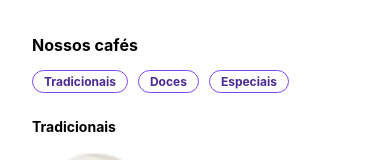
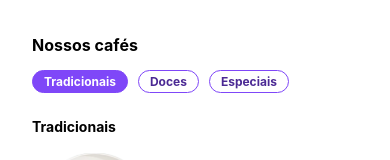
Before and after one commit to thulerjoao/CoffeeProject-Native, a React Native app: screen / in a window 390 px wide. Shown: the part 545-705 px from the top of the page. Built offline with nearby package versions, Linux system fonts and the light colour scheme.

Commit message:
feat: updated selected type of coffees in home page

```diff
--- a/src/Pages/Home/components/Home.tsx
+++ b/src/Pages/Home/components/Home.tsx
@@ -33,6 +33,7 @@ import Coffee from '../assets/Coffee.png';
 import Coffee01 from '../assets/Coffee01.png';
 import VerticalCard from './VerticalCard';
 import HorizontalCard from './HorizontalCard';
+import {useState} from 'react';
 
 interface CoffeeItem {
   id: string;
@@ -107,8 +108,7 @@ const Home: React.FC = () => {
     index?: number;
     parallaxProps?: any;
   }) => {
-    // Calcula o fator de escala com base na posição do item no carrossel
-    const scale = (parallaxProps?.style?.transform[1]?.scale || 1) * 0.5;
+    const scale = (parallaxProps?.style?.transform[0]?.scale || 1) * 0.5;
 
     const cardStyle = {transform: [{scale}], opacity: 1};
 
@@ -116,6 +116,8 @@ const Home: React.FC = () => {
   };
 
   const screenWidth = Dimensions.get('window').width;
+
+  const [selected, setSelected] = useState<string>('tradicionais');
 
   return (
     <HomeContainer>
@@ -161,14 +163,26 @@ const Home: React.FC = () => {
         <TopSection>
           <TopTitleText>Nossos cafés</TopTitleText>
           <TopTitleFirstSection>
-            <TypeButtons>
-              <TypeButtonsText>Tradicionais</TypeButtonsText>
+            <TypeButtons
+              selected={selected == 'tradicionais' && true}
+              onPress={() => setSelected('tradicionais')}>
+              <TypeButtonsText selected={selected == 'tradicionais' && true}>
+                Tradicionais
+              </TypeButtonsText>
             </TypeButtons>
-            <TypeButtons>
-              <TypeButtonsText>Doces</TypeButtonsText>
+            <TypeButtons
+              selected={selected == 'doces' && true}
+              onPress={() => setSelected('doces')}>
+              <TypeButtonsText selected={selected == 'doces' && true}>
+                Doces
+              </TypeButtonsText>
             </TypeButtons>
-            <TypeButtons>
-              <TypeButtonsText>Especiais</TypeButtonsText>
+            <TypeButtons
+              selected={selected == 'especiais' && true}
+              onPress={() => setSelected('especiais')}>
+              <TypeButtonsText selected={selected == 'especiais' && true}>
+                Especiais
+              </TypeButtonsText>
             </TypeButtons>
           </TopTitleFirstSection>
         </TopSection>
--- a/src/Pages/Home/styles/home.styles.ts
+++ b/src/Pages/Home/styles/home.styles.ts
@@ -119,21 +119,38 @@ export const TopTitleText = styled.Text`
   color: black;
 `;
 
-export const TypeButtons = styled.TouchableOpacity`
+interface SelectedProps {
+  selected?: boolean;
+}
+
+export const TypeButtons = styled.TouchableOpacity<SelectedProps>`
   margin-right: 10px;
   align-items: center;
   justify-content: center;
   border: 1px solid #7f47f8;
   border-radius: 15px;
+  ${(props: any) => props.selected && 'background-color: #7f47f8'};
 `;
 
-export const TypeButtonsText = styled.Text`
+export const TypeButtonsText = styled.Text<SelectedProps>`
   font-size: 12px;
   font-weight: 700;
   padding: 3px 11px;
   text-align: center;
   color: #4b2994;
+  ${(props: any) => props.selected && 'color: white'};
 `;
+
+// interface RightContainerProps {
+//   screenWidth?: string;
+// }
+
+// export const RightContainer = styled.View<RightContainerProps>`
+//   border-bottom-width: 1px;
+//   border-bottom-color: #ededed;
+//   ${(props: any) =>
+//     props.screenWidth ? `width: ${props.screenWidth}px` : '100%'}
+// `;
 
 export const BottomSection = styled.View`
   width: 100%;
```
